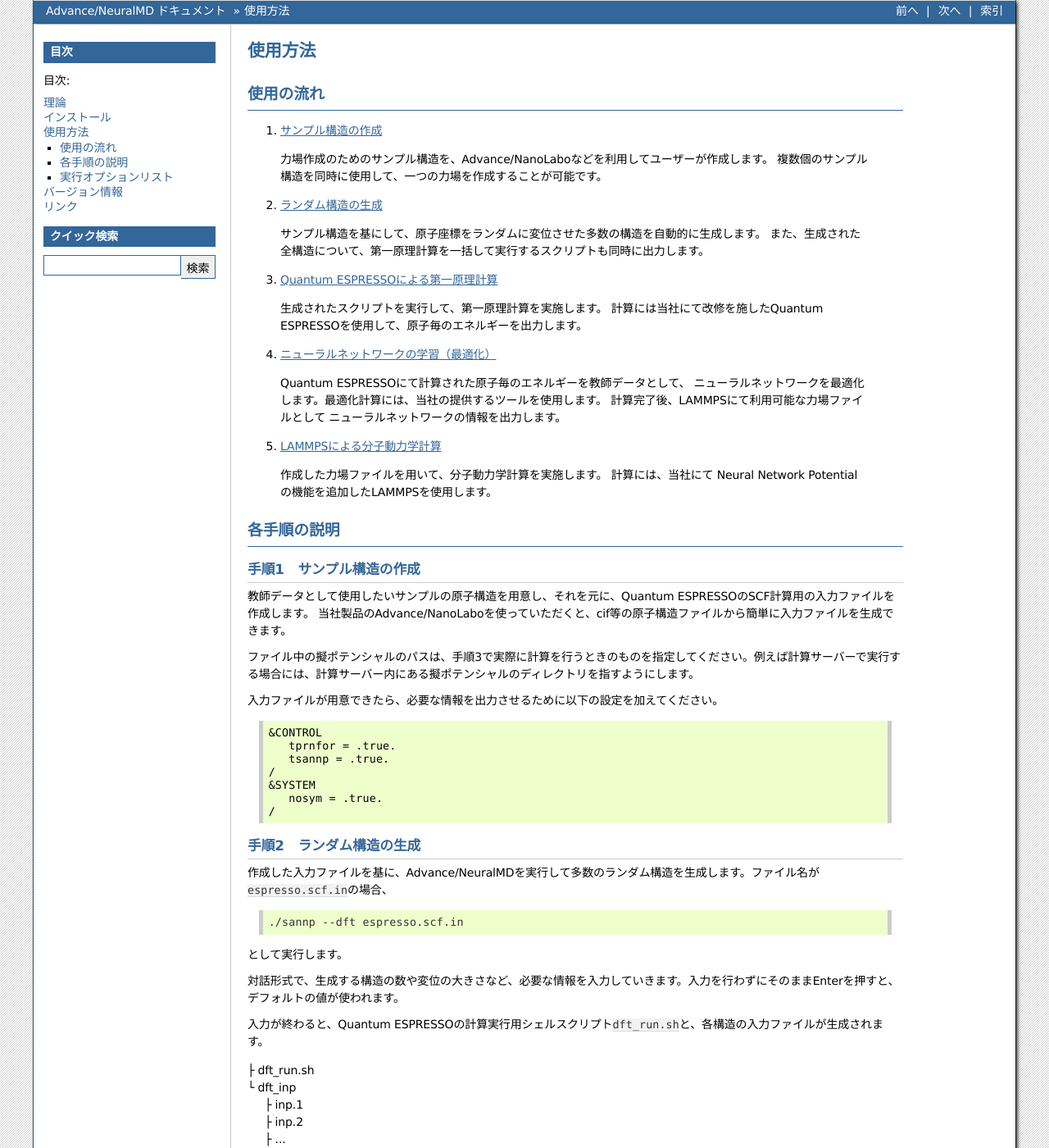
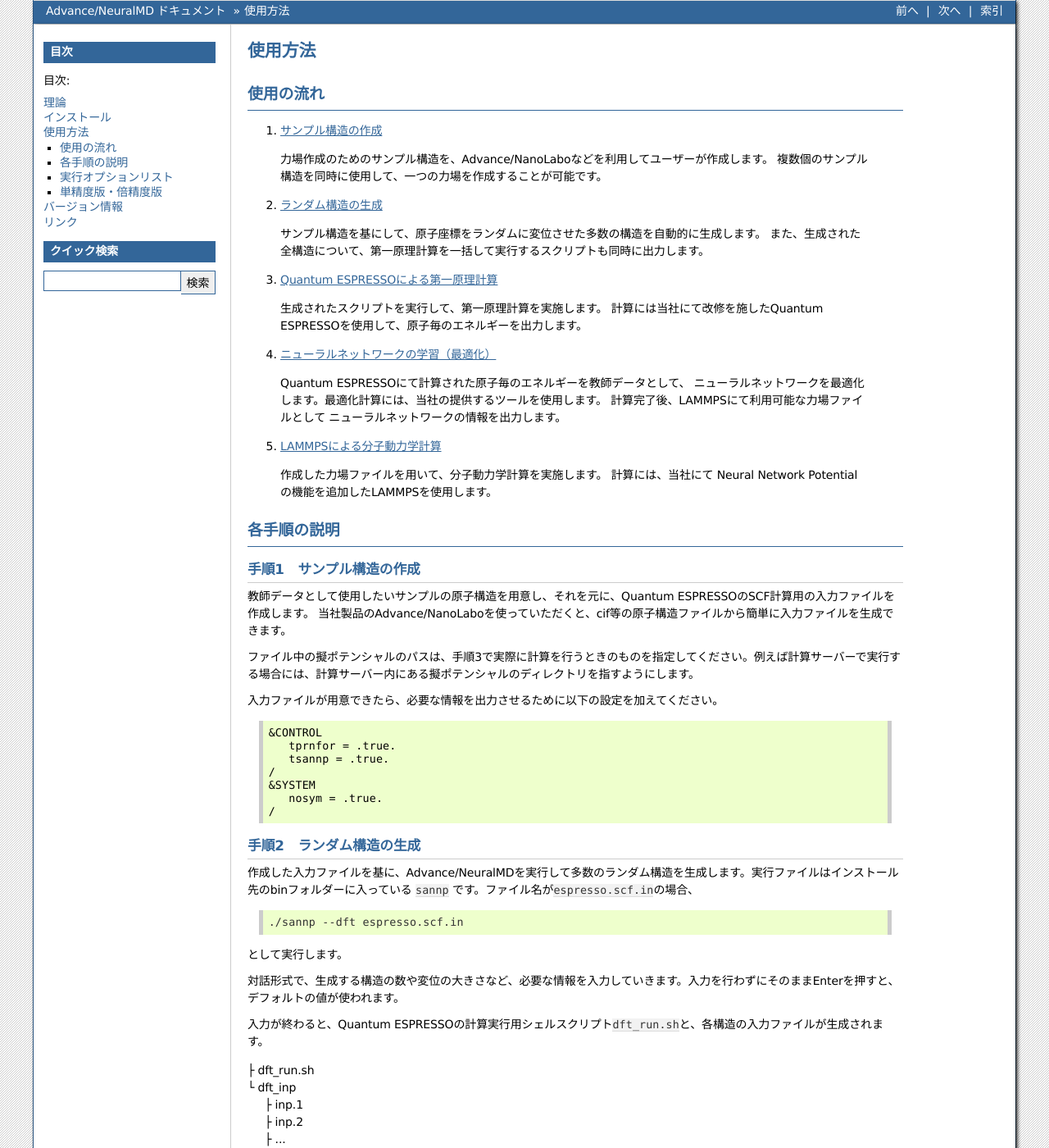
Before and after one commit to advancesoftcorp/neuralmd-doc, a Sphinx documentation site: the page built from docs/source/usage.rst, in a window 1280 px wide and 1400 px high. Shown: the whole window at 82% size. Built offline with Sphinx 7.4.7, drawn with Linux system fonts in a browser that asks for light colours; formulas are drawn with MathJax 3; some of the changed text lies outside the part shown.

```diff
--- a/docs/source/usage.rst
+++ b/docs/source/usage.rst
@@ -63,7 +63,7 @@
 手順2　ランダム構造の生成
 ----------------------------------
 
-作成した入力ファイルを基に、Advance/NeuralMDを実行して多数のランダム構造を生成します。ファイル名が\ :file:`espresso.scf.in`\ の場合、
+作成した入力ファイルを基に、Advance/NeuralMDを実行して多数のランダム構造を生成します。実行ファイルはインストール先のbinフォルダーに入っている :file:`sannp` です。ファイル名が\ :file:`espresso.scf.in`\ の場合、
 
 .. code-block:: console
 
@@ -252,3 +252,10 @@ LAMMPSの入力ファイル中で、以下の\ ``pair_style``\ が使えます
 .. option:: --export, --force-field, --lammps
 
  学習したニューラルネットワークから、LAMMPSで利用可能な力場ファイル\ :file:`ffield.sannp`\ を出力します。
+
+ .. _usage_double:
+
+単精度版・倍精度版
+======================
+
+インストール先のbinフォルダーには通常の :file:`sannp` （単精度版）に加え、 :file:`sannp_d` （倍精度版）が入っています。もし倍精度版を使用されたいという場合は、説明中の :file:`sannp` を :file:`sannp_d` に読み替えて実行してください。
```
